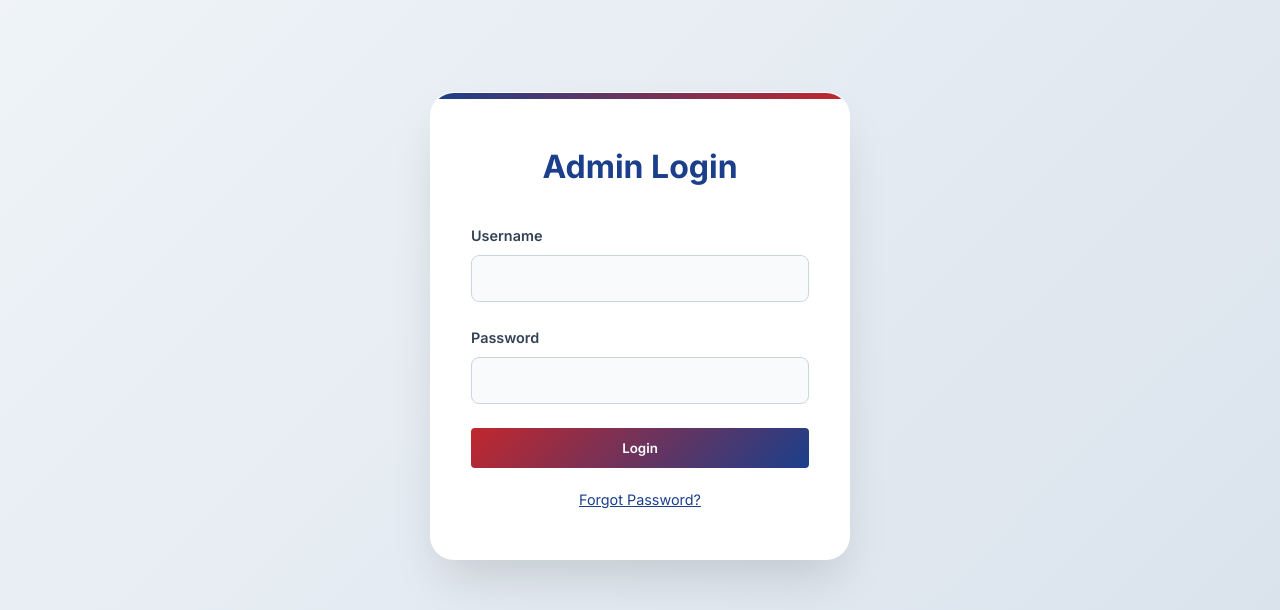
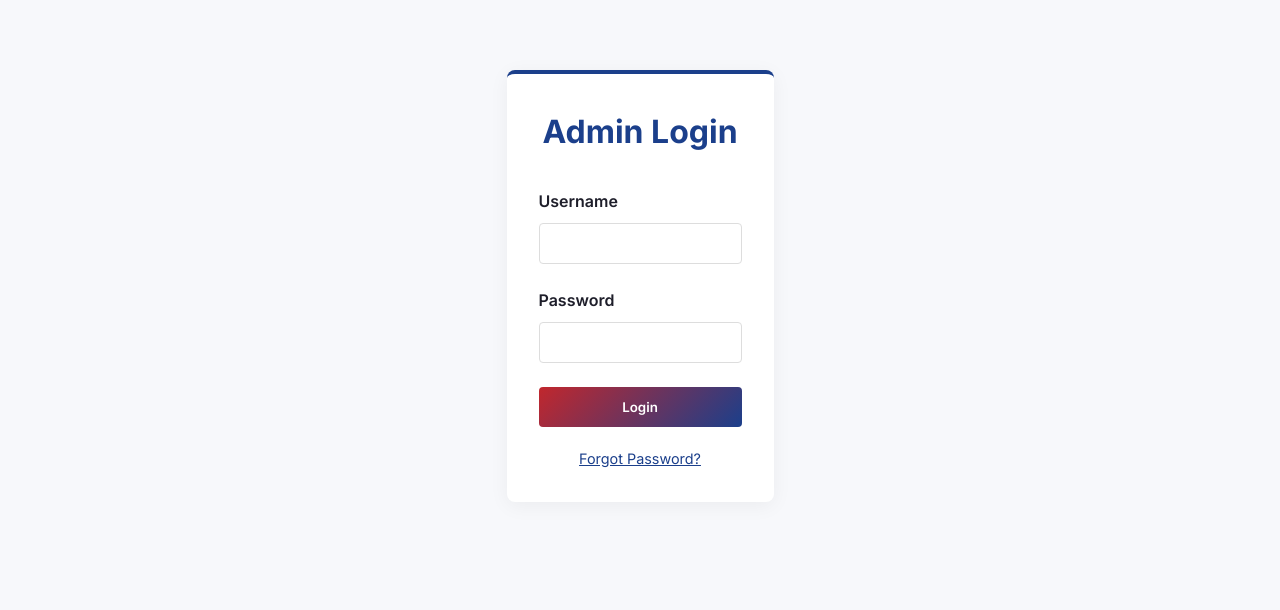
Before and after one commit to PATELxDEVIL/INTERNAL_SIH_2026_2, a Next.js app: page /admin/login in a window 1280 px wide. Shown: the part 170-780 px from the top of the page. Built offline with nearby package versions, Linux system fonts and the light colour scheme; no server answers; the database is empty.

Commit message:
revert: undo previous admin login UI improvements to match requested team login flat UI

```diff
--- a/src/app/admin/admin.module.css
+++ b/src/app/admin/admin.module.css
@@ -4,35 +4,14 @@
   min-height: calc(100vh - 80px);
 }
 
-.loginContainer {
-  display: flex;
-  align-items: center;
-  justify-content: center;
-  min-height: 100vh;
-  background: linear-gradient(135deg, #f0f4f8 0%, #d9e2ec 100%);
-  padding: 1rem;
-}
-
 .loginCard {
   background: var(--white);
-  padding: 3rem 2.5rem;
-  border-radius: 24px;
-  box-shadow: 0 25px 50px -12px rgba(0,0,0,0.15);
-  max-width: 420px;
-  width: 100%;
-  border: 1px solid rgba(255,255,255,0.8);
-  position: relative;
-  overflow: hidden;
-}
-
-.loginCard::before {
-  content: '';
-  position: absolute;
-  top: 0;
-  left: 0;
-  right: 0;
-  height: 6px;
-  background: linear-gradient(90deg, var(--primary-blue), var(--primary-red));
+  padding: 2rem;
+  border-radius: 8px;
+  box-shadow: 0 4px 20px rgba(0,0,0,0.05);
+  max-width: 400px;
+  margin: 0 auto;
+  border-top: 4px solid var(--primary-blue);
 }
 
 .dashboardHeader {
@@ -143,25 +122,13 @@
   display: block;
   font-weight: 600;
   margin-bottom: 0.5rem;
-  color: #334155;
-  font-size: 0.9rem;
 }
 
 .input {
   width: 100%;
-  padding: 0.85rem 1rem;
-  border: 1px solid #cbd5e1;
-  border-radius: 8px;
-  background-color: #f8fafc;
-  color: #0f172a;
-  transition: all 0.2s ease;
-  font-size: 1rem;
-}
-.input:focus {
-  outline: none;
-  border-color: var(--primary-blue);
-  box-shadow: 0 0 0 3px rgba(27, 63, 139, 0.15);
-  background-color: var(--white);
+  padding: 0.75rem;
+  border: 1px solid #ddd;
+  border-radius: 4px;
 }
 
 .grid2Col {
--- a/src/app/admin/login/page.jsx
+++ b/src/app/admin/login/page.jsx
@@ -95,7 +95,7 @@ export default function AdminLogin() {
   };
 
   return (
-    <div className={styles.loginContainer}>
+    <div className={styles.container} style={{ display: 'flex', alignItems: 'center', justifyContent: 'center' }}>
       <div className={styles.loginCard}>
 
         {/* ── LOGIN ── */}
```
